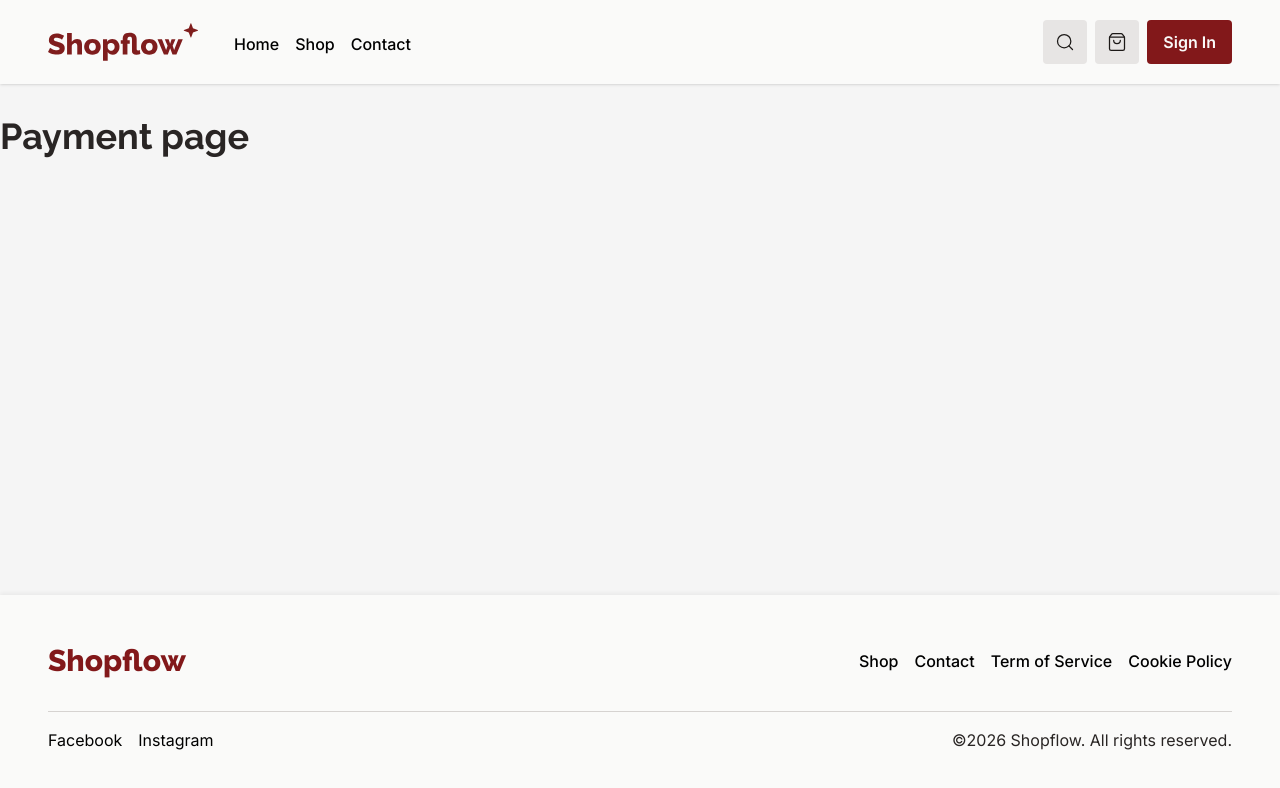
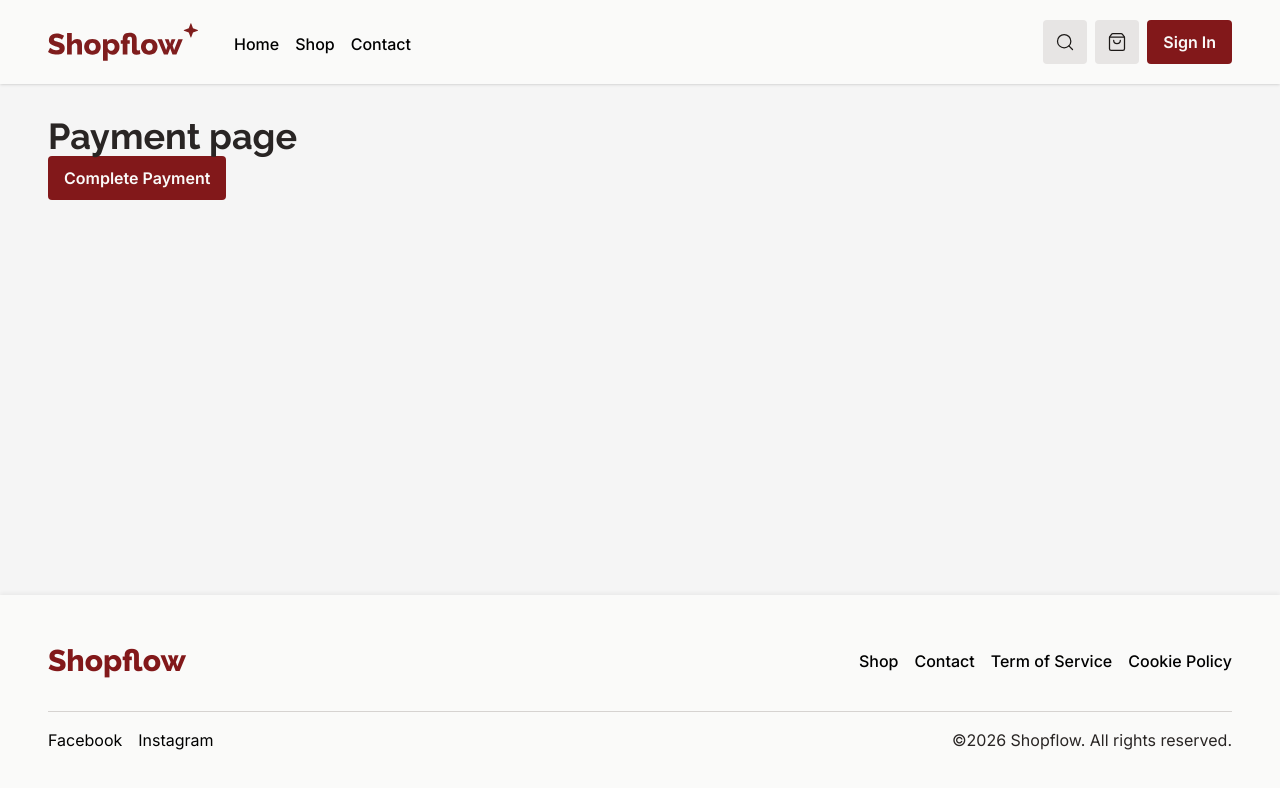
Before and after one commit to helenesyre/JSF-helene-syre, a Next.js app: page /cart/payment in a window 1280 px wide. Shown: the top 788 px of the page. Built offline with nearby package versions, Linux system fonts and the light colour scheme.

Commit message:
Linking the shopping cart process

```diff
--- a/app/cart/page.tsx
+++ b/app/cart/page.tsx
@@ -1,7 +1,17 @@
+import Button from "../_components/ui/Button";
+
 export default function Cart() {
   return (
-    <div className="py-8">
+    <div className="py-8 px-12">
       <h1>Cart page</h1>
+      <Button
+        variant={"Medium"}
+        color={"Primary"}
+        width={"Fit"}
+        href="/cart/payment"
+      >
+        Proceed to Payment
+      </Button>
     </div>
   );
 }
--- a/app/cart/payment/page.tsx
+++ b/app/cart/payment/page.tsx
@@ -1,7 +1,17 @@
+import Button from "../../_components/ui/Button";
+
 export default function Payment() {
   return (
-    <div className="py-8">
+    <div className="py-8 px-12">
       <h1>Payment page</h1>
+      <Button
+        variant={"Medium"}
+        color={"Primary"}
+        width={"Fit"}
+        href="/cart/success"
+      >
+        Complete Payment
+      </Button>
     </div>
   );
 }
--- a/app/cart/success/page.tsx
+++ b/app/cart/success/page.tsx
@@ -1,7 +1,12 @@
+import Button from "../../_components/ui/Button";
+
 export default function Success() {
   return (
-    <div className="py-8">
+    <div className="py-8 px-12 max-w-7xl mx-auto">
       <h1>Success page</h1>
+      <Button variant={"Medium"} color={"Primary"} width={"Fit"} href="/">
+        Back to Home
+      </Button>
     </div>
   );
 }
```
